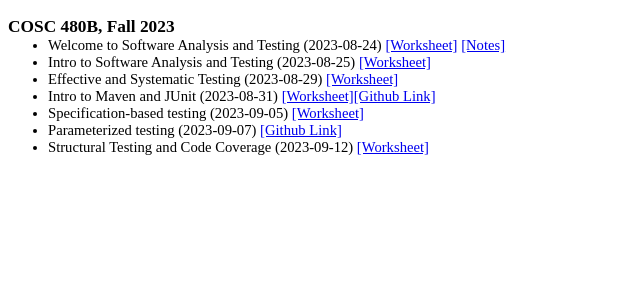
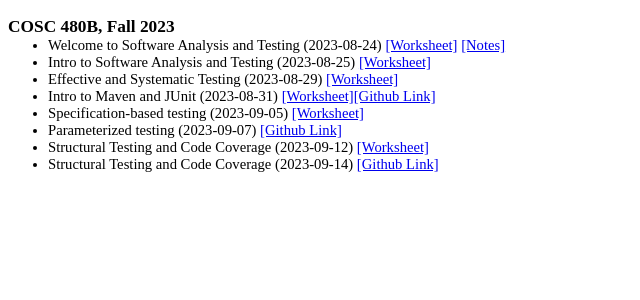
Before and after one commit to georgianahaldeman/cosc480, a Jekyll site: the page built from docs/notes/index.md, in a window 1280 px wide. Shown: the top 300 px of the page, without its empty margins (0-640 px from the left). Built offline with Jekyll 4.4.1, drawn with Linux system fonts in a browser that asks for light colours; our own code applies the rules of GitHub Pages for plain Markdown files.

Commit message:
9_14 repo

```diff
--- a/docs/notes/index.md
+++ b/docs/notes/index.md
@@ -13,3 +13,5 @@
 - Parameterized testing (2023-09-07) [[Github Link]](https://classroom.github.com/a/nQU90pRm)
 
 - Structural Testing and Code Coverage (2023-09-12) [[Worksheet]](./notes/9_12.pdf)
+
+- Structural Testing and Code Coverage (2023-09-14) [[Github Link]](https://classroom.github.com/a/GksgnPgQ)
```
